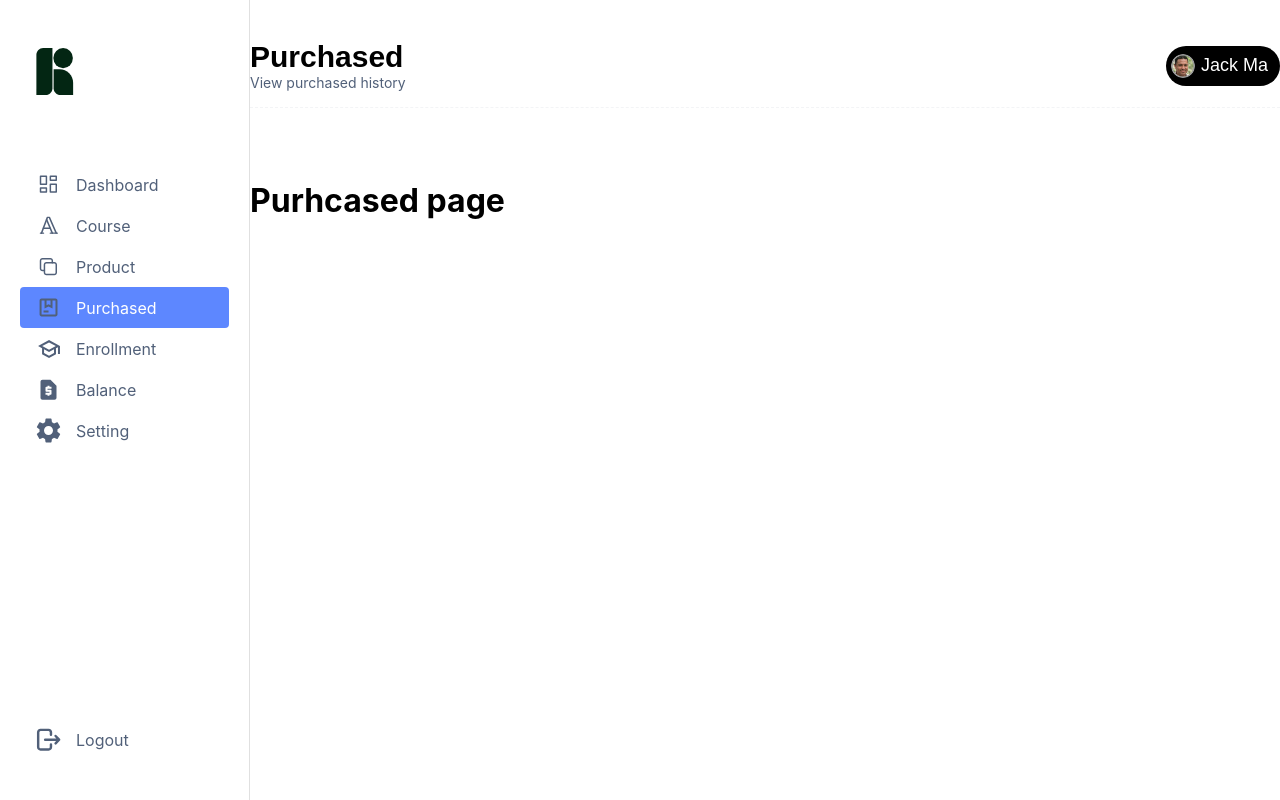
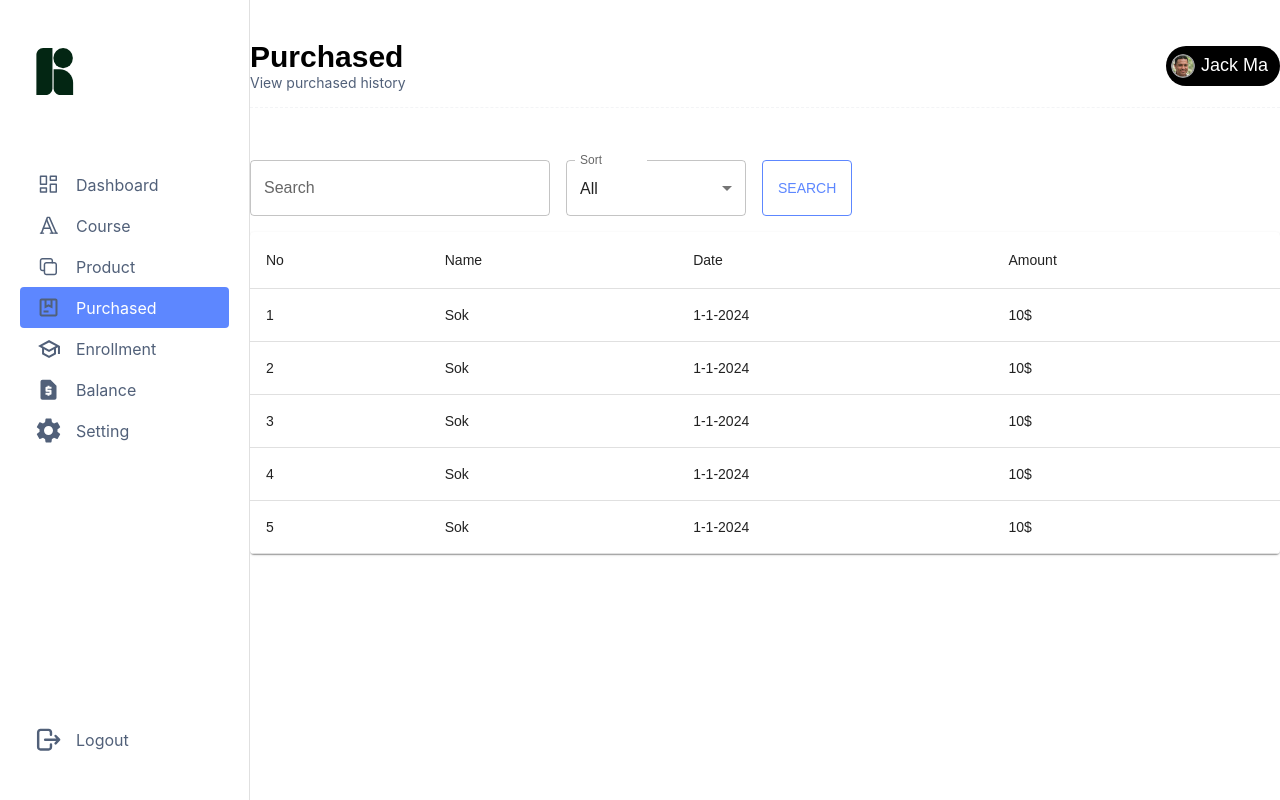
Before and after one commit to Kh1T/agteach-instructor, a React (Create React App) app: page /purchased in a window 1280 px wide. Built offline with nearby package versions, Linux system fonts and the light colour scheme.

Commit message:
feat: add purchase page

```diff
--- a/src/pages/Purchased.jsx
+++ b/src/pages/Purchased.jsx
@@ -1,9 +1,27 @@
+import {data} from "../data/sampleDashboardData";
+import { Box } from "@mui/material";
+import QueryHeader from "../components/QueryHeader";
+import { useState } from "react";
+import CustomTableMui from "../components/CustomTableMui";
 function PurchasedPage() {
-    return (
-        <>
-            <h1>Purhcased page</h1>
-        </>
-    )
+  const [selectState, setSelectState] = useState(0);
+  const label = "Filter";
+  function handleCreateNew() {}
+  function handleSearch() {}
+
+  return (
+    <Box>
+      <QueryHeader
+        label={label}
+        useSelectState={[selectState, setSelectState]}
+        selectData={["All", "Delivered", "Not Delivered"]}
+        handleCreateNew={handleCreateNew}
+        handleSearch={handleSearch}
+        isCreateNew = {false}
+      />
+      <CustomTableMui data={data} />
+    </Box>
+  );
 }
 
-export default PurchasedPage
+export default PurchasedPage;
```
